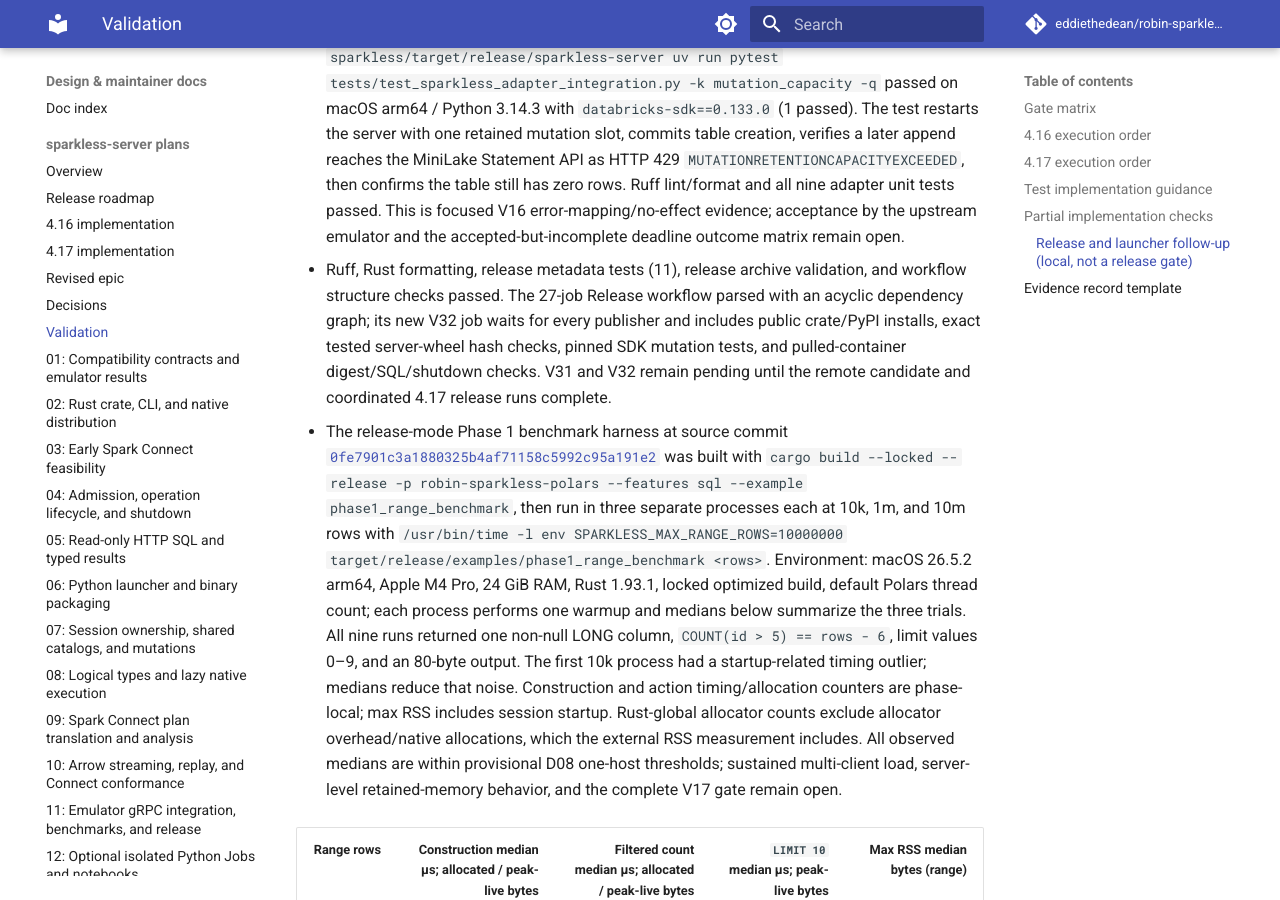
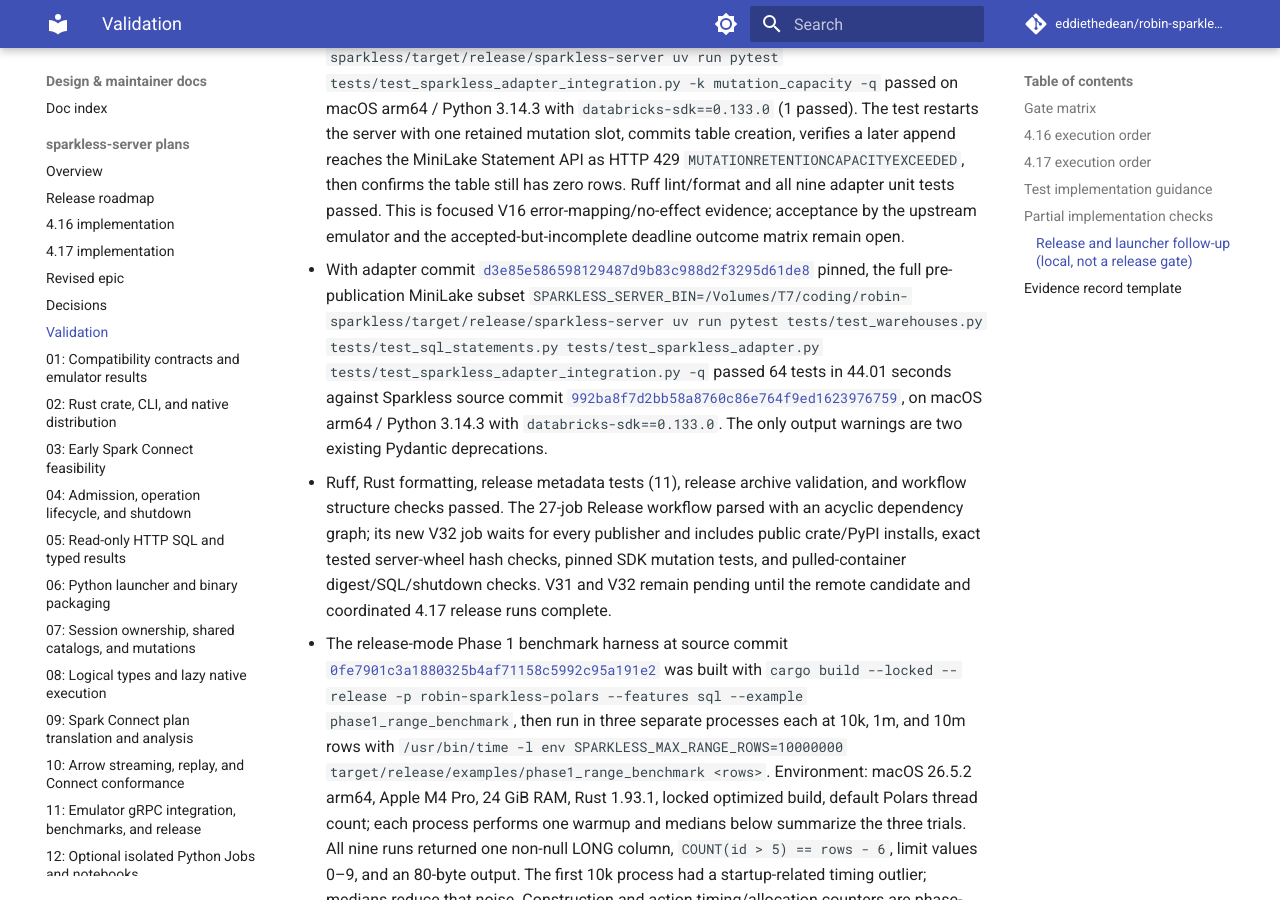
Before and after one commit to eddiethedean/robin-sparkless, an MkDocs documentation site: the page built from docs/plans/sparkless-server/VALIDATION.md, in a window 1280 px wide and 900 px high, scrolled down 13753 px. Built offline with MkDocs 1.6.1 and Material for MkDocs 9.7.7, drawn with Linux system fonts in a browser that asks for light colours; comment, search, counter and statistics services are not loaded.

Commit message:
Record MiniLake capacity integration evidence

```diff
--- a/docs/plans/sparkless-server/VALIDATION.md
+++ b/docs/plans/sparkless-server/VALIDATION.md
@@ -123,6 +123,7 @@ These are local component checks, not passing release gates. The current work ha
 - The pinned MiniLake suite passed 58 tests against the updated locked server binary and adapter commit [`f015df957d1296063f004f7dfdfcc250ba22c596`](https://github.com/eddiethedean/minilake/commit/f015df957d1296063f004f7dfdfcc250ba22c596), using `databricks-sdk==0.133.0`; two existing Pydantic deprecation warnings remain. This is focused SDK evidence and does not establish upstream acceptance or the complete V16 matrix.
 - The MiniLake focused suite passed 63 selected warehouse, SQL, adapter-unit, and two-process integration tests against the server binary from source commit [`b41fd6cbc555aa0d4682a9e5c411a9cf2191844f`](https://github.com/eddiethedean/robin-sparkless/commit/b41fd6cbc555aa0d4682a9e5c411a9cf2191844f) and adapter commit [`173abd57195243f6a93a434ffec46bf185d1a0d7`](https://github.com/eddiethedean/minilake/commit/173abd57195243f6a93a434ffec46bf185d1a0d7), on macOS arm64 / Python 3.14.3 with `databricks-sdk==0.133.0`; two existing Pydantic deprecation warnings remain. Live fault-proxy cases drop a committed mutation response and delay another committed response beyond the five-second native-request timeout; both recover the same receipt through status without duplicate SQL submission and leave one row. A live case delays both same-identity POST attempts until their request deadlines expire before native acceptance, returns a pending SDK operation, and later verifies the committed outcome contains exactly one row. Concurrent replay, changed-SQL/session conflicts, stale-instance preflight and post-restart rejection, typed schemas, and SDK reads/writes also pass. Deadline after native acceptance but before completion remains unit-level; upstream acceptance and the full V16 outcome/capacity matrix remain open.
 - At Sparkless source commit [`992ba8f7d2bb58a8760c86e764f9ed1623976759`](https://github.com/eddiethedean/robin-sparkless/commit/992ba8f7d2bb58a8760c86e764f9ed1623976759) and MiniLake adapter commit [`d3e85e586598129487d9b83c988d2f3295d61de8`](https://github.com/eddiethedean/minilake/commit/d3e85e586598129487d9b83c988d2f3295d61de8), `cargo build --locked --release -p sparkless-server` and the MiniLake integration test `SPARKLESS_SERVER_BIN=/Volumes/T7/coding/robin-sparkless/target/release/sparkless-server uv run pytest tests/test_sparkless_adapter_integration.py -k mutation_capacity -q` passed on macOS arm64 / Python 3.14.3 with `databricks-sdk==0.133.0` (1 passed). The test restarts the server with one retained mutation slot, commits table creation, verifies a later append reaches the MiniLake Statement API as HTTP 429 `MUTATIONRETENTIONCAPACITYEXCEEDED`, then confirms the table still has zero rows. Ruff lint/format and all nine adapter unit tests passed. This is focused V16 error-mapping/no-effect evidence; acceptance by the upstream emulator and the accepted-but-incomplete deadline outcome matrix remain open.
+- With adapter commit [`d3e85e586598129487d9b83c988d2f3295d61de8`](https://github.com/eddiethedean/minilake/commit/d3e85e586598129487d9b83c988d2f3295d61de8) pinned, the full pre-publication MiniLake subset `SPARKLESS_SERVER_BIN=/Volumes/T7/coding/robin-sparkless/target/release/sparkless-server uv run pytest tests/test_warehouses.py tests/test_sql_statements.py tests/test_sparkless_adapter.py tests/test_sparkless_adapter_integration.py -q` passed 64 tests in 44.01 seconds against Sparkless source commit [`992ba8f7d2bb58a8760c86e764f9ed1623976759`](https://github.com/eddiethedean/robin-sparkless/commit/992ba8f7d2bb58a8760c86e764f9ed1623976759), on macOS arm64 / Python 3.14.3 with `databricks-sdk==0.133.0`. The only output warnings are two existing Pydantic deprecations.
 - Ruff, Rust formatting, release metadata tests (11), release archive validation, and workflow structure checks passed. The 27-job Release workflow parsed with an acyclic dependency graph; its new V32 job waits for every publisher and includes public crate/PyPI installs, exact tested server-wheel hash checks, pinned SDK mutation tests, and pulled-container digest/SQL/shutdown checks. V31 and V32 remain pending until the remote candidate and coordinated 4.17 release runs complete.
 
 - The release-mode Phase 1 benchmark harness at source commit [`0fe7901c3a1880325b4af71158c5992c95a191e2`](https://github.com/eddiethedean/robin-sparkless/commit/0fe7901c3a1880325b4af71158c5992c95a191e2) was built with `cargo build --locked --release -p robin-sparkless-polars --features sql --example phase1_range_benchmark`, then run in three separate processes each at 10k, 1m, and 10m rows with `/usr/bin/time -l env SPARKLESS_MAX_RANGE_ROWS=10000000 target/release/examples/phase1_range_benchmark <rows>`. Environment: macOS 26.5.2 arm64, Apple M4 Pro, 24 GiB RAM, Rust 1.93.1, locked optimized build, default Polars thread count; each process performs one warmup and medians below summarize the three trials. All nine runs returned one non-null LONG column, `COUNT(id > 5) == rows - 6`, limit values 0–9, and an 80-byte output. The first 10k process had a startup-related timing outlier; medians reduce that noise. Construction and action timing/allocation counters are phase-local; max RSS includes session startup. Rust-global allocator counts exclude allocator overhead/native allocations, which the external RSS measurement includes. All observed medians are within provisional D08 one-host thresholds; sustained multi-client load, server-level retained-memory behavior, and the complete V17 gate remain open.
```
